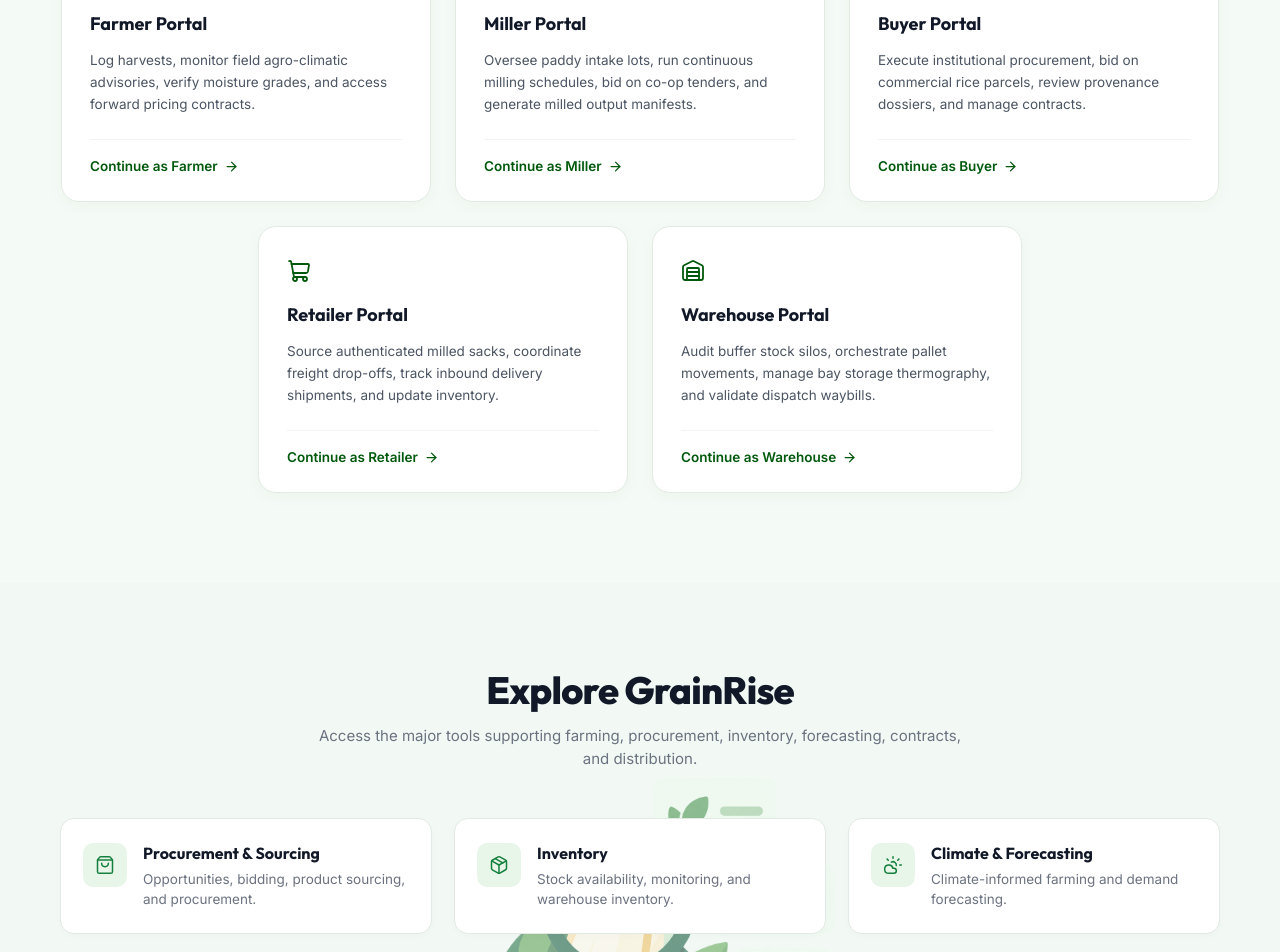
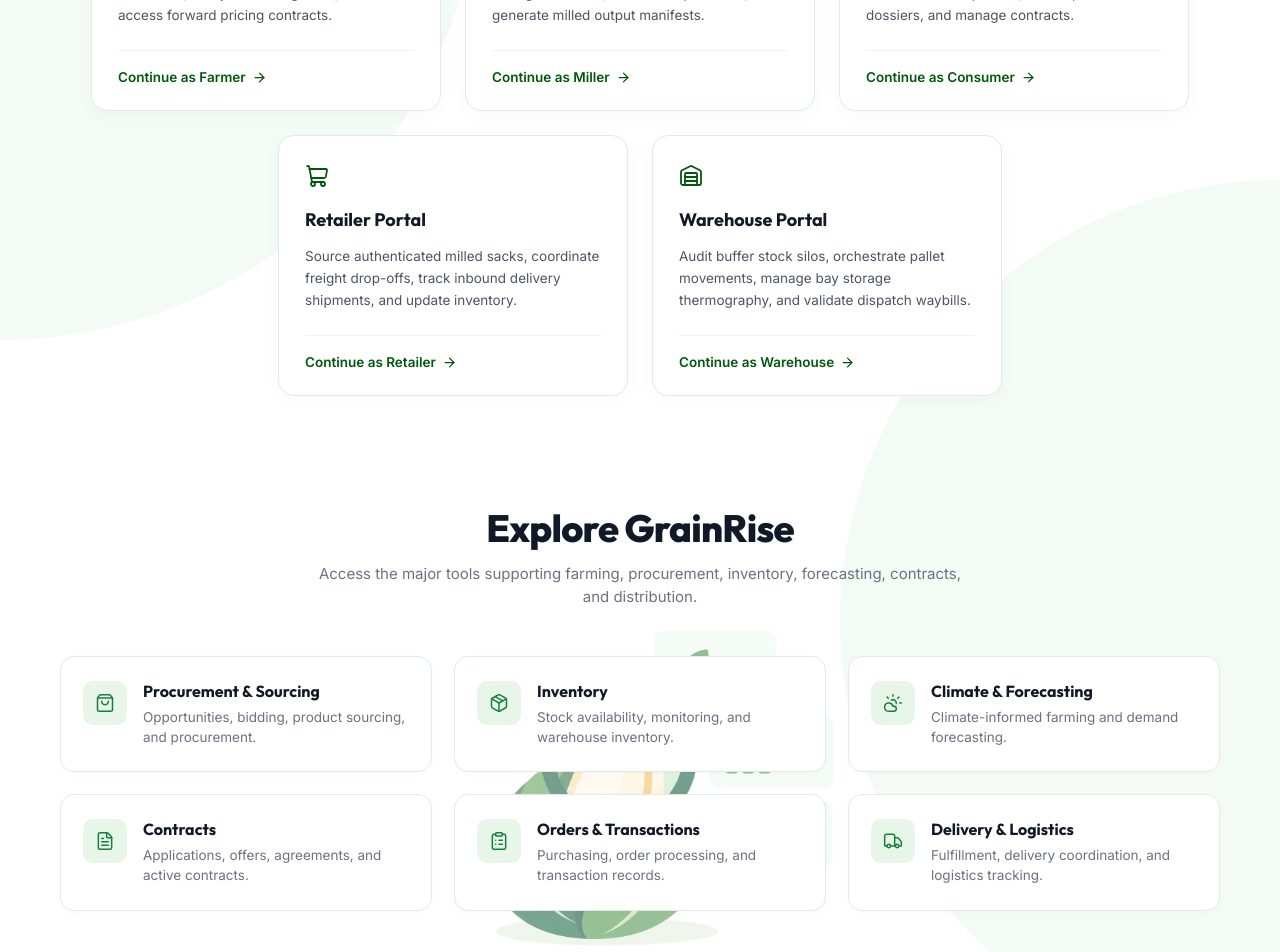
Before and after one commit to heyyyyyy232323/Grainrise-capstone, a React (Vite) app in the folder web-frontend/: page / in a window 1280 px wide. Shown: the part 1460-2412 px from the top of the page. Built offline with nearby package versions, Linux system fonts and the light colour scheme; no server answers.

Commit message:
Update landing page ecosystem/portal half-circles and section backgrounds

```diff
--- a/web-frontend/src/LandingPage.css
+++ b/web-frontend/src/LandingPage.css
@@ -813,19 +813,61 @@
 }
 
 
+/* ─── Combined Ecosystem, Portals & Explore Container ────────── */
+.lp-ecosystem-portals-wrapper {
+  position: relative;
+  width: 100%;
+  background: #ffffff;
+  overflow: hidden; /* Cleanly bounds the circles within the page layout without cutting in-between */
+}
+
+/* Left Half-Circle (Figma Ellipse 26) */
+.lp-ecosystem-portals-wrapper::before {
+  content: '';
+  position: absolute;
+  top: 100px;
+  left: 0;
+  transform: translate(-50%, 0);
+  width: 960px;
+  height: 960px;
+  background-color: rgba(1, 131, 17, 0.045); /* #018311 at ~4.5% opacity */
+  border-radius: 50%;
+  z-index: 0;
+  pointer-events: none;
+}
+
+/* Right Soft Circle on Upper Explore GrainRise (Figma Ellipse 27) */
+.lp-ecosystem-portals-wrapper::after {
+  content: '';
+  position: absolute;
+  top: 900px;
+  right: 0;
+  transform: translate(50%, 0);
+  width: 880px;
+  height: 880px;
+  background-color: rgba(1, 131, 17, 0.045);
+  border-radius: 50%;
+  z-index: 0;
+  pointer-events: none;
+}
+
 /* ─── Ecosystem ──────────────────────────────────────────────── */
 .lp-ecosystem {
   width: 100%;
-  background: radial-gradient(circle at -2% 50%, rgba(200, 240, 212, 0.42) 0%, rgba(255, 255, 255, 0) 36%), #ffffff;
-  padding: 64px 40px 76px;
+  background: transparent;
+  padding: 64px 40px 36px;
   display: flex;
   flex-direction: column;
   align-items: center;
   gap: 28px;
   position: relative;
-  overflow: hidden;
-  border-bottom: 1px solid #edf2ee;
+  z-index: 1;
   box-sizing: border-box;
+}
+
+.lp-ecosystem > * {
+  position: relative;
+  z-index: 1;
 }
 
 .lp-ecosystem__badge {
@@ -912,12 +954,16 @@
 /* ─── Role Portals (Access the GrainRise Portal) ─────────────── */
 .lp-portals {
   width: 100%;
-  background: #f4faf5;
-  padding: 80px 24px 90px;
+  background: transparent;
+  padding: 36px 24px 60px;
+  position: relative;
+  z-index: 1;
 }
 
 .lp-portals__inner {
-  max-width: 1240px;
+  position: relative;
+  z-index: 1;
+  max-width: 1160px;
   margin: 0 auto;
 }
 
@@ -939,19 +985,22 @@
   flex-wrap: wrap;
   justify-content: center;
   gap: 24px;
+  max-width: 1140px;
+  margin: 0 auto;
 }
 
 .lp-portal-card {
   background: #ffffff;
-  border-radius: 18px;
+  border-radius: 16px;
   border: 1px solid #e1ebe3;
   box-shadow: 0 4px 16px rgba(0, 88, 12, 0.03);
-  padding: 32px 28px 24px;
+  padding: 28px 26px 22px;
   display: flex;
   flex-direction: column;
-  flex: 1 1 calc(33.333% - 24px);
-  max-width: 370px;
+  width: 350px;
+  max-width: 350px;
   min-width: 280px;
+  box-sizing: border-box;
   cursor: pointer;
   transition: all 0.3s cubic-bezier(0.16, 1, 0.3, 1);
   text-align: left;
@@ -1007,9 +1056,11 @@
 .lp-explore {
   position: relative;
   width: 100%;
-  background: #f2f9f4;
-  padding: 85px 24px 95px;
-  overflow: hidden;
+  background: transparent;
+  padding: 50px 24px 95px;
+  overflow: visible;
+  border-top: none;
+  z-index: 1;
 }
 
 .lp-explore__bg {
@@ -1510,7 +1561,7 @@
 /* ─── Operational Support / Help Section ─────────────────────── */
 .lp-help {
   width: 100%;
-  background: #f2f9f4;
+  background: #ffffff;
   padding: 90px 24px 105px;
 }
 
--- a/web-frontend/src/LandingPage.jsx
+++ b/web-frontend/src/LandingPage.jsx
@@ -168,9 +168,9 @@
     },
     {
       icon: <ShoppingBag size={24} strokeWidth={1.8} />,
-      title: 'Buyer Portal',
+      title: 'Consumer Portal',
       desc: 'Execute institutional procurement, bid on commercial rice parcels, review provenance dossiers, and manage contracts.',
-      linkText: 'Continue as Buyer',
+      linkText: 'Continue as Consumer',
       path: '/login',
     },
     {
@@ -352,6 +352,8 @@
         </div>
       </section>
 
+      {/* ── ECOSYSTEM, PORTALS & EXPLORE WRAPPER ─── */}
+      <div className="lp-ecosystem-portals-wrapper">
         {/* ── ECOSYSTEM ─── */}
         <AnimatedSection className="lp-ecosystem" id="ecosystem">
           <div className="lp-ecosystem__badge">How it works</div>
@@ -435,6 +437,7 @@
             </div>
           </div>
         </AnimatedSection>
+      </div>
 
       {/* ── TAKE GRAINRISE ANYWHERE (MOBILE PROMO) ─── */}
       <AnimatedSection className="lp-mobile-app" id="mobile-promo">
```
Lines whose indentation alone changed are shown as unchanged.
